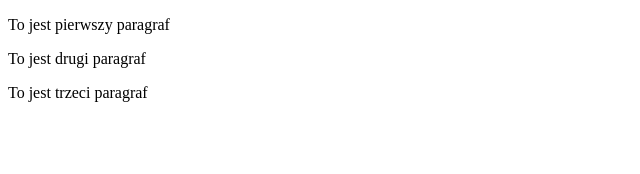
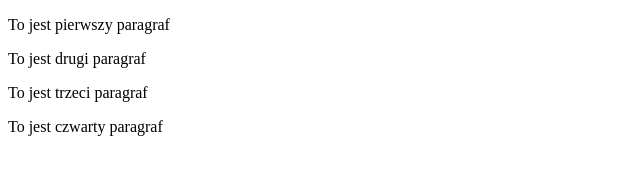
Before and after one commit to Izadusz/zadanie-2-2, a plain HTML site: page index.html in a window 1280 px wide. Shown: the whole page, without its empty margins (0-640 px from the left). Drawn offline with Linux system fonts and the light colour scheme.

Commit message:
dodanie czwartego paragrafu

```diff
--- a/index.html
+++ b/index.html
@@ -9,5 +9,6 @@
     <p>To jest pierwszy paragraf</p>
     <p>To jest drugi paragraf</p>
     <p>To jest trzeci paragraf</p>
+    <p>To jest czwarty paragraf</p>
 </body>
 </html>
```
